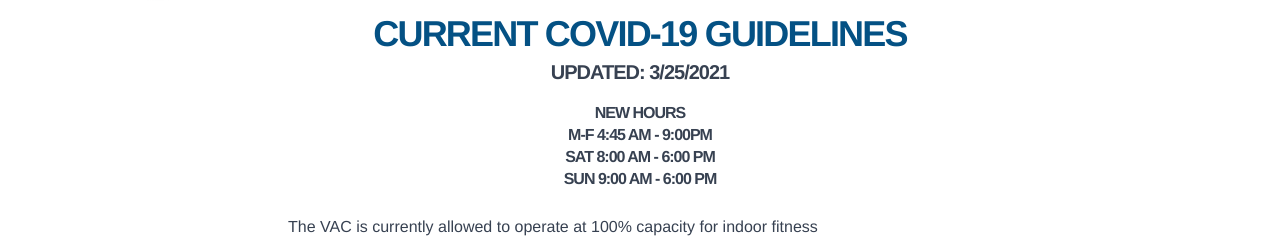
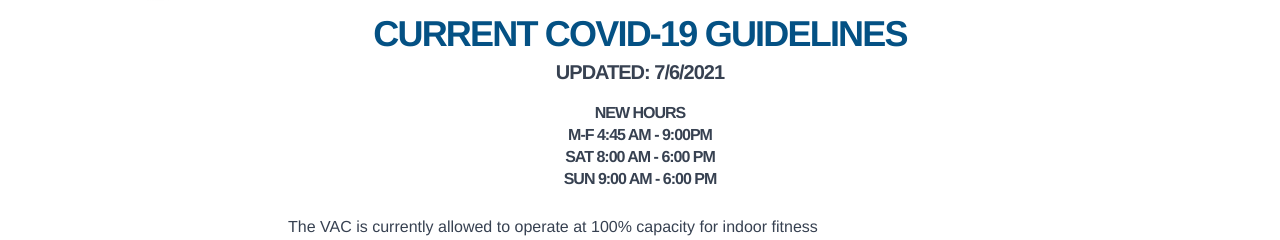
Before and after one commit to hmaiermack/vac-static, a Next.js app: page /covid in a window 1280 px wide. Shown: the part 190-430 px from the top of the page. Built offline with nearby package versions, Linux system fonts and the light colour scheme; what tailwindcss-gradients would draw is missing.

Commit message:
date change

```diff
--- a/pages/covid.js
+++ b/pages/covid.js
@@ -7,7 +7,7 @@ const covid = () => {
         <Layout>
             <div className="container mt-52 text-center mx-auto">
                 <h1 className="text-vacblue text-4xl font-extrabold tracking-tighter uppercase leading-8 mb-2">Current Covid-19 Guidelines</h1>
-                <h2 className="text-gray-700 text-xl font-bold tracking-tighter uppercase mb-2">Updated: 3/25/2021
+                <h2 className="text-gray-700 text-xl font-bold tracking-tighter uppercase mb-2">Updated: 7/6/2021
                     <span className=" font-bold w-full block uppercase text-center leading-snug text-base mt-4">New Hours</span>
                     <span className=" font-bold w-full block uppercase text-center leading-snug text-base">M-F 4:45 AM - 9:00pm</span>
                     <span className=" font-bold w-full block uppercase text-center leading-snug text-base">Sat 8:00 AM - 6:00 PM</span>
```
